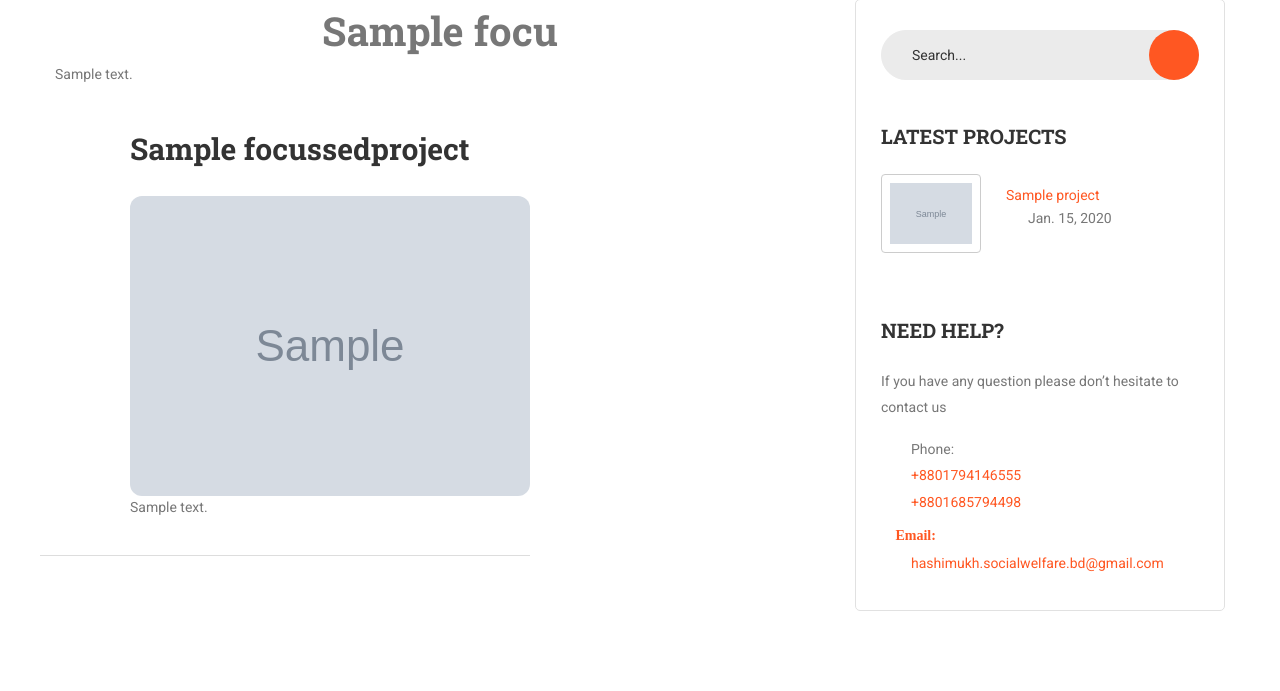
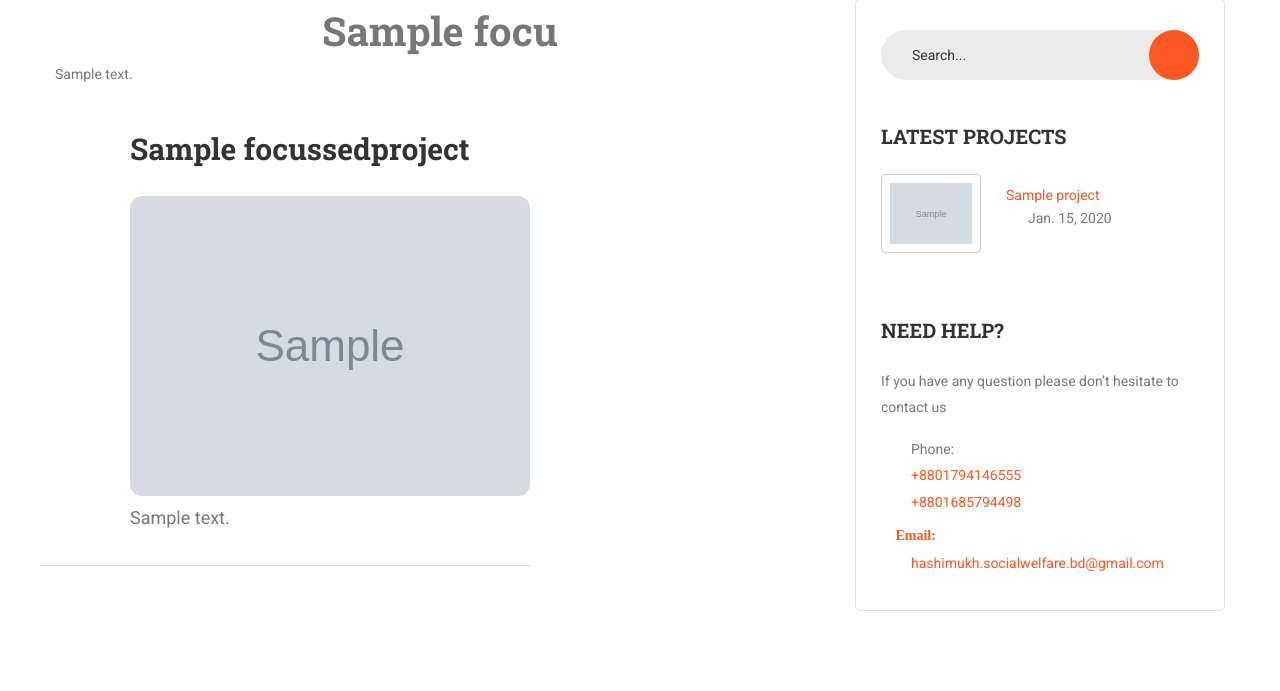
Before and after one commit to KSMubasshir/hashimukh, a Django app: page /focus/1 in a window 1280 px wide. Shown: the part 662-1353 px from the top of the page. Run offline with Django 4.2, Linux system fonts and the light colour scheme; tables that the repository leaves empty hold one stand-in row (values such as "Sample post"); grey boxes marked "Sample" are stand-in pictures; some libraries are stand-ins or nearby versions; some web fonts are replaced.

Commit message:
large fonts used in project, news and events

```diff
--- a/templates/event/event.html
+++ b/templates/event/event.html
@@ -346,6 +346,7 @@
                                                     <img src="{{ event.event_image.url }}" alt=""/>
                                                 </div>
                                             {% endif %}
+                                            <div style="height: 10px"></div>
                                             <div class="text" style="font-size: large">
                                                 {{ event.event_content }}
                                             </div>
--- a/templates/focus/focus.html
+++ b/templates/focus/focus.html
@@ -346,7 +346,8 @@
                                                     <img src="{{ project.project_image.url }}" alt=""/>
                                                 </div>
                                             {% endif %}
-                                            <div class="text">
+                                            <div style="height: 10px"></div>
+                                            <div class="text" style="font-size: large">
                                                 {{ project.project_content }}
                                             </div>
                                         </div>
```
Lines whose indentation alone changed are shown as unchanged.
